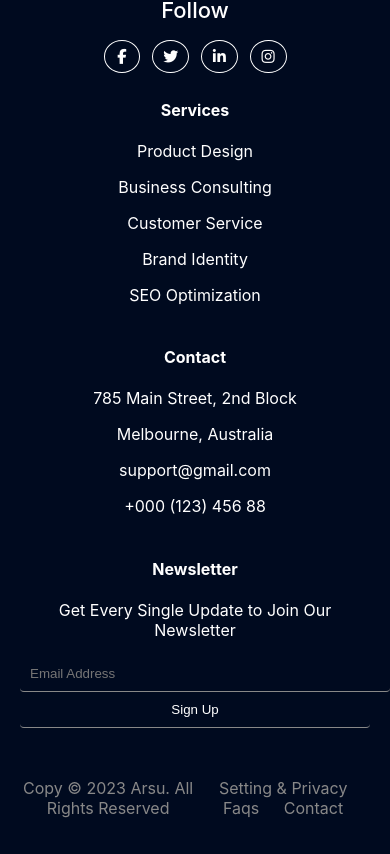
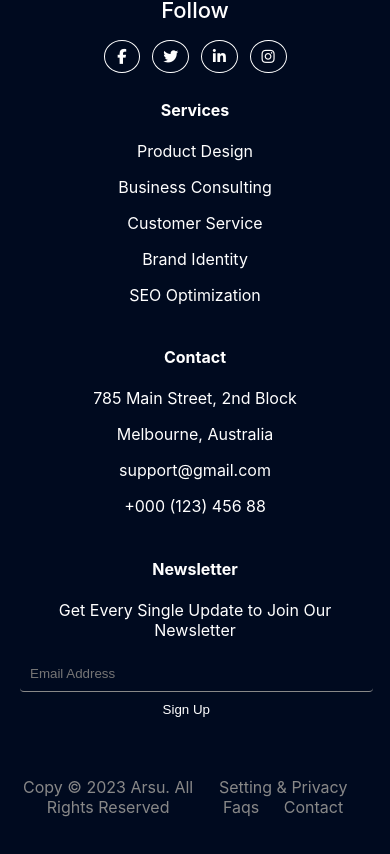
Before and after one commit to SwapnilWahile/frontend-assignment, a React (Create React App) app: page / in a window 390 px wide. Shown: the part 1896-2750 px from the top of the page. Built offline with nearby package versions, Linux system fonts and the light colour scheme.

Commit message:
responsiveness update

```diff
--- a/src/components/Footer/Footer.scss
+++ b/src/components/Footer/Footer.scss
@@ -89,8 +89,11 @@
       flex-direction: column;
       input,
       button {
-        width: 100%;
+        width: 95%;
         border-radius: 4px;
+      }
+      button{
+        border: none;
       }
     }
   }
--- a/src/components/Navbar/Navbar.js
+++ b/src/components/Navbar/Navbar.js
@@ -13,7 +13,7 @@ const Navbar = () => {
       <ul className="nav-links">
         <li>
           <Link to="hero" smooth={true} duration={600} offset={-50}>
-            Home <span className="chevron">›</span>
+            <u>Home</u> <span className="chevron">›</span>
           </Link>
         </li>
         <li>
```
